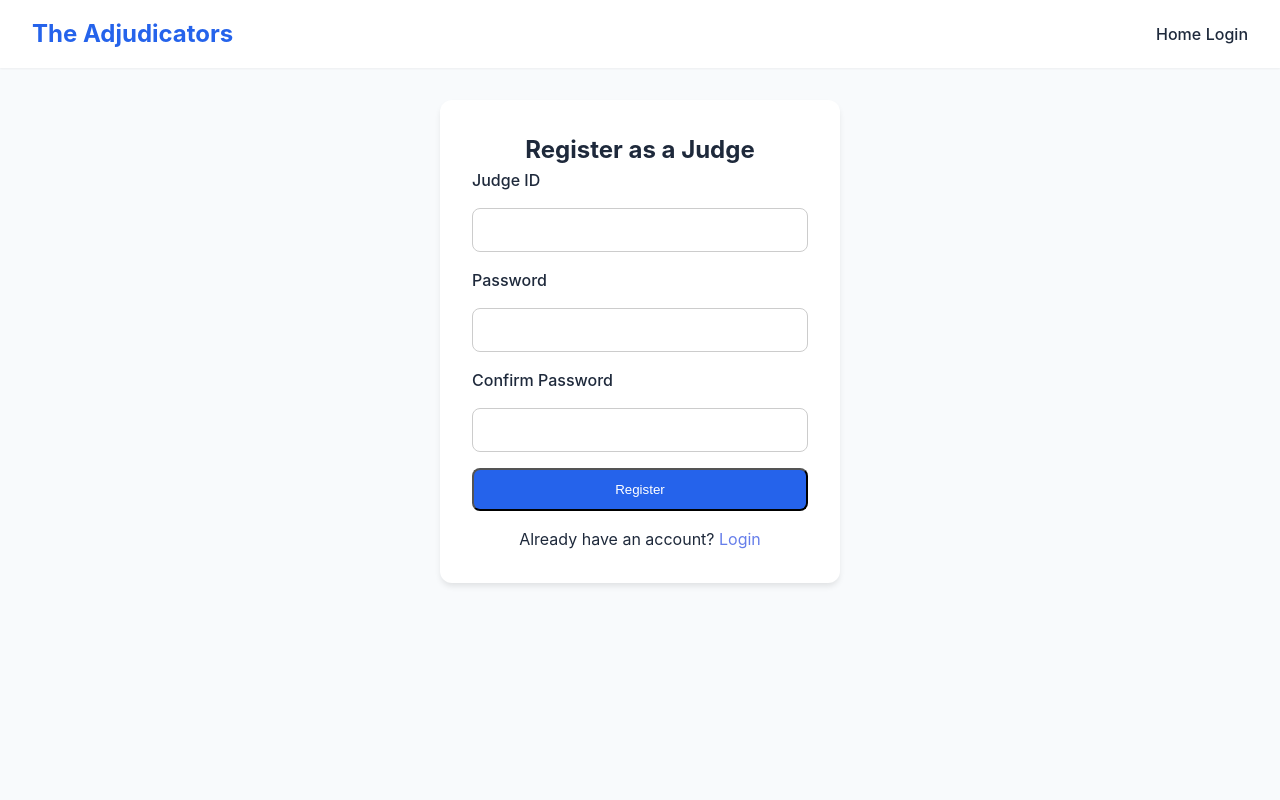
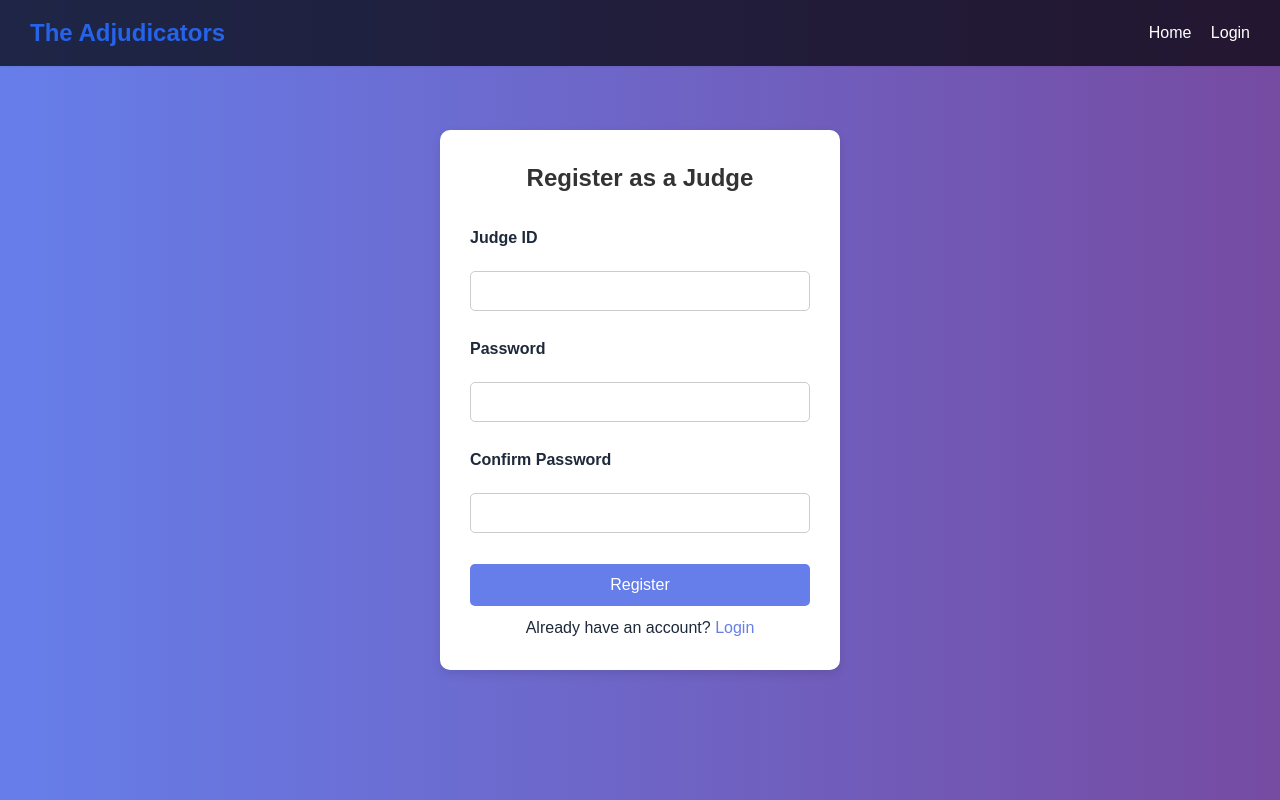
Before and after one commit to CMurry12/CS--4350--The-Adjudicators, a website: page Judging App/Pages/register.html in a window 1280 px wide. Drawn offline with Linux system fonts and the light colour scheme; files that its build step writes are made by us from their sources; files whose address does not match are found by name.

Commit message:
register.html

```diff
--- a/Judging App/Pages/register.html
+++ b/Judging App/Pages/register.html
@@ -2,10 +2,126 @@
 <html lang="en">
 <head>
   <meta charset="UTF-8" />
+  <meta name="viewport" content="width=device-width, initial-scale=1.0">
   <title>Judging App - Register</title>
   <link rel="stylesheet" href="css/styles.css">
+  <style>
+    /* General Reset */
+    * {
+      margin: 0;
+      padding: 0;
+      box-sizing: border-box;
+      font-family: Arial, sans-serif;
+    }
+
+    body {
+      background: linear-gradient(to right, #667eea, #764ba2);
+      display: flex;
+      flex-direction: column;
+      align-items: center;
+      justify-content: center;
+      height: 100vh;
+    }
+
+    /* Header Styling */
+    .header {
+      width: 100%;
+      display: flex;
+      justify-content: space-between;
+      align-items: center;
+      padding: 15px 30px;
+      background: rgba(0, 0, 0, 0.7);
+      color: #fff;
+      position: fixed;
+      top: 0;
+      left: 0;
+    }
+
+    .header__logo {
+      font-size: 24px;
+      font-weight: bold;
+    }
+
+    .header__nav a {
+      color: #fff;
+      text-decoration: none;
+      margin-left: 15px;
+      transition: color 0.3s ease;
+    }
+
+    .header__nav a:hover {
+      color: #ffd700;
+    }
+
+    /* Form Container */
+    .form-container {
+      background: #fff;
+      padding: 30px;
+      border-radius: 10px;
+      box-shadow: 0px 4px 10px rgba(0, 0, 0, 0.1);
+      text-align: center;
+      max-width: 400px;
+      width: 90%;
+    }
+
+    h2 {
+      margin-bottom: 20px;
+      color: #333;
+    }
+
+    .form-card label {
+      display: block;
+      text-align: left;
+      margin-top: 10px;
+      font-weight: bold;
+    }
+
+    .form-card input {
+      width: 100%;
+      padding: 10px;
+      margin-top: 5px;
+      border: 1px solid #ccc;
+      border-radius: 5px;
+    }
+
+    /* Button */
+    .btn {
+      width: 100%;
+      padding: 12px;
+      border: none;
+      margin-top: 15px;
+      font-size: 16px;
+      border-radius: 5px;
+      cursor: pointer;
+      transition: background 0.3s ease;
+    }
+
+    .btn--primary {
+      background: #667eea;
+      color: white;
+    }
+
+    .btn--primary:hover {
+      background: #4a56a3;
+    }
+
+    .form-note {
+      margin-top: 10px;
+    }
+
+    .form-note a {
+      color: #667eea;
+      text-decoration: none;
+    }
+
+    .form-note a:hover {
+      text-decoration: underline;
+    }
+
+  </style>
 </head>
 <body>
+
   <header class="header">
     <div class="header__logo">The Adjudicators</div>
     <nav class="header__nav">
@@ -34,5 +150,6 @@
   </div>
 
   <script src="js/auth.js"></script>
+
 </body>
 </html>
```
